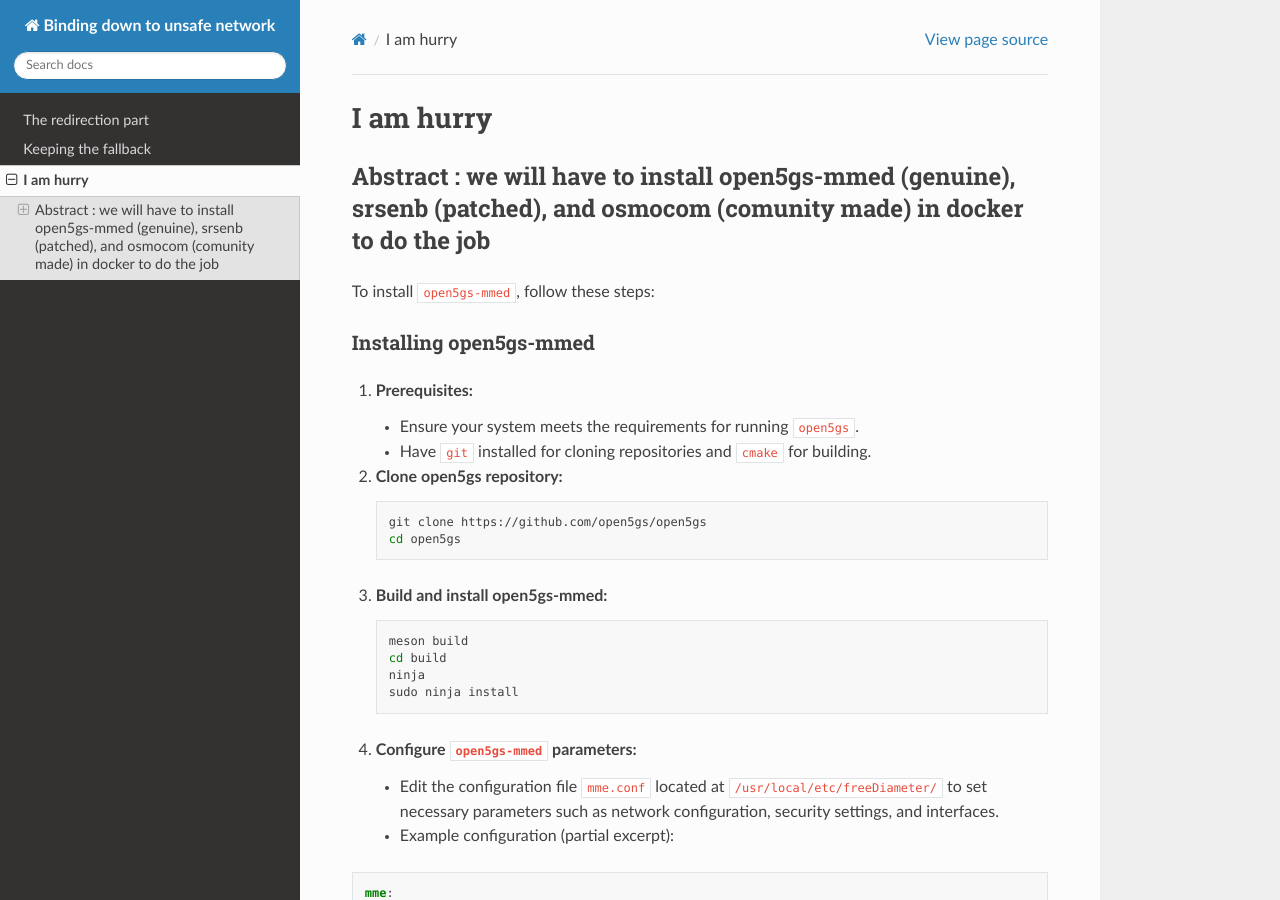
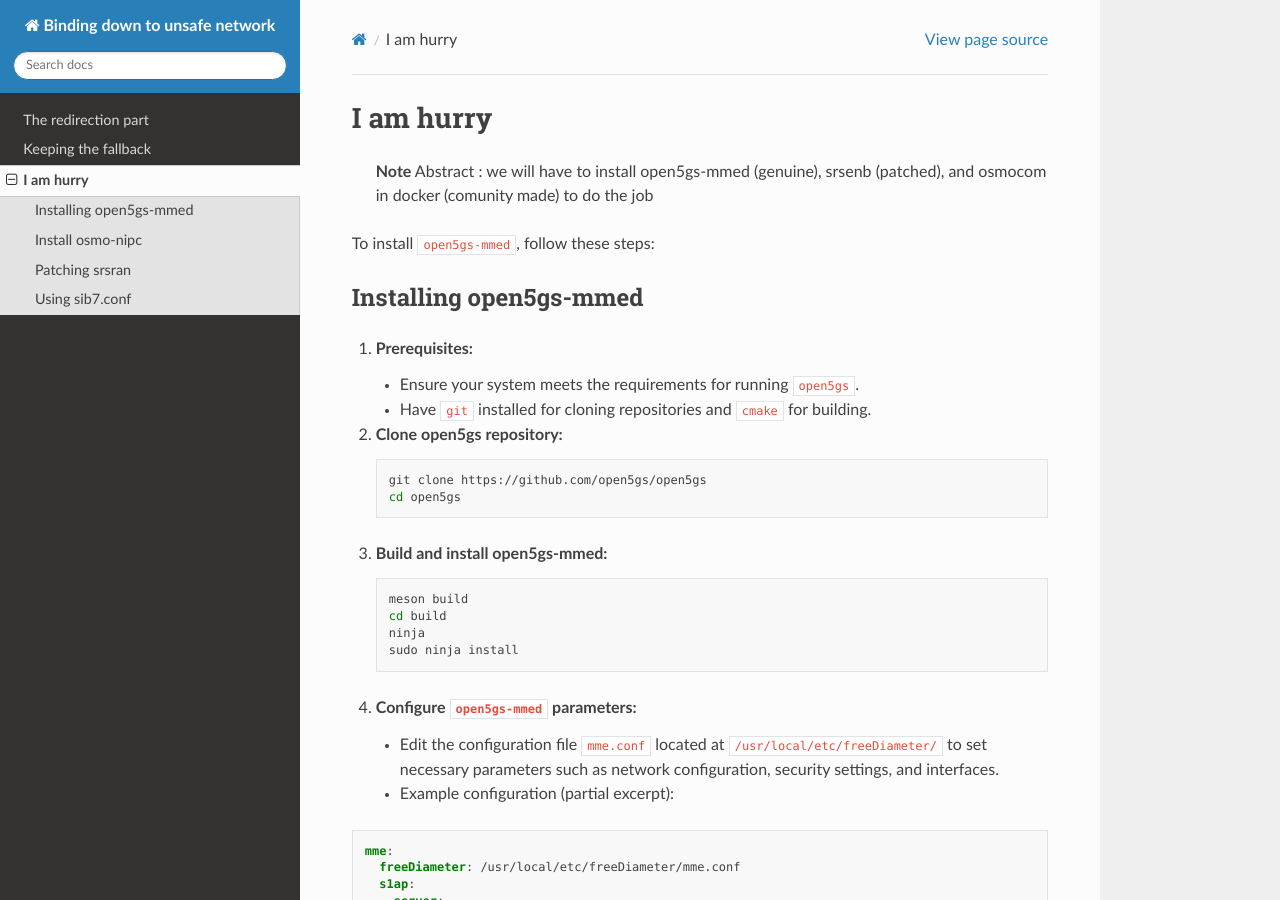
Before and after one commit to bbaranoff/binding-down-to-gsm, a Sphinx documentation site: the page built from docs/I_AM_HURRY.md, in a window 1280 px wide and 900 px high. Built offline with Sphinx 7.4.7 and the Read the Docs theme 3.1.0, drawn with Linux system fonts in a browser that asks for light colours.

Commit message:
Update I_AM_HURRY.md

```diff
--- a/docs/I_AM_HURRY.md
+++ b/docs/I_AM_HURRY.md
@@ -1,6 +1,7 @@
 # I am hurry
 
-## Abstract : we will have to install open5gs-mmed (genuine), srsenb (patched), and osmocom (comunity made) in docker to do the job
+> **Note**
+> Abstract : we will have to install open5gs-mmed (genuine), srsenb (patched), and osmocom in docker (comunity made)  to do the job
 
 To install `open5gs-mmed`, follow these steps:
 
```
